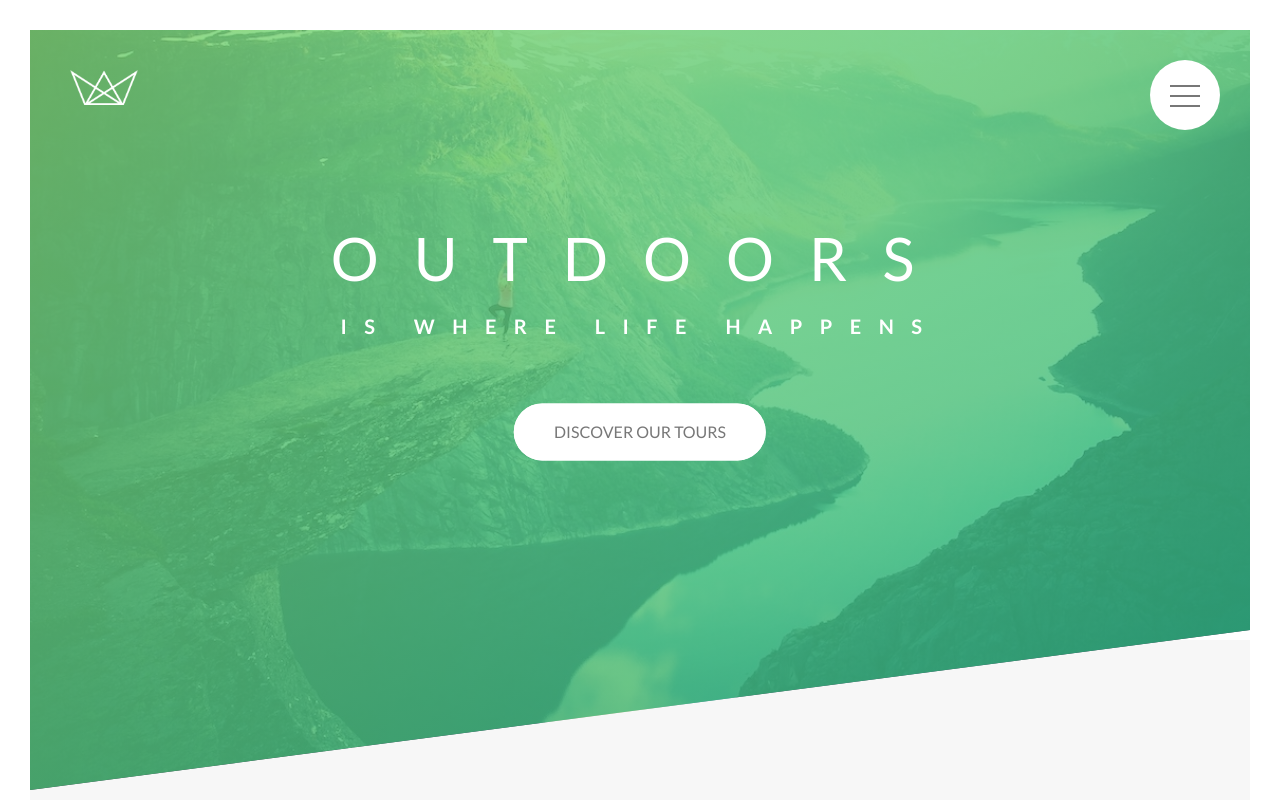
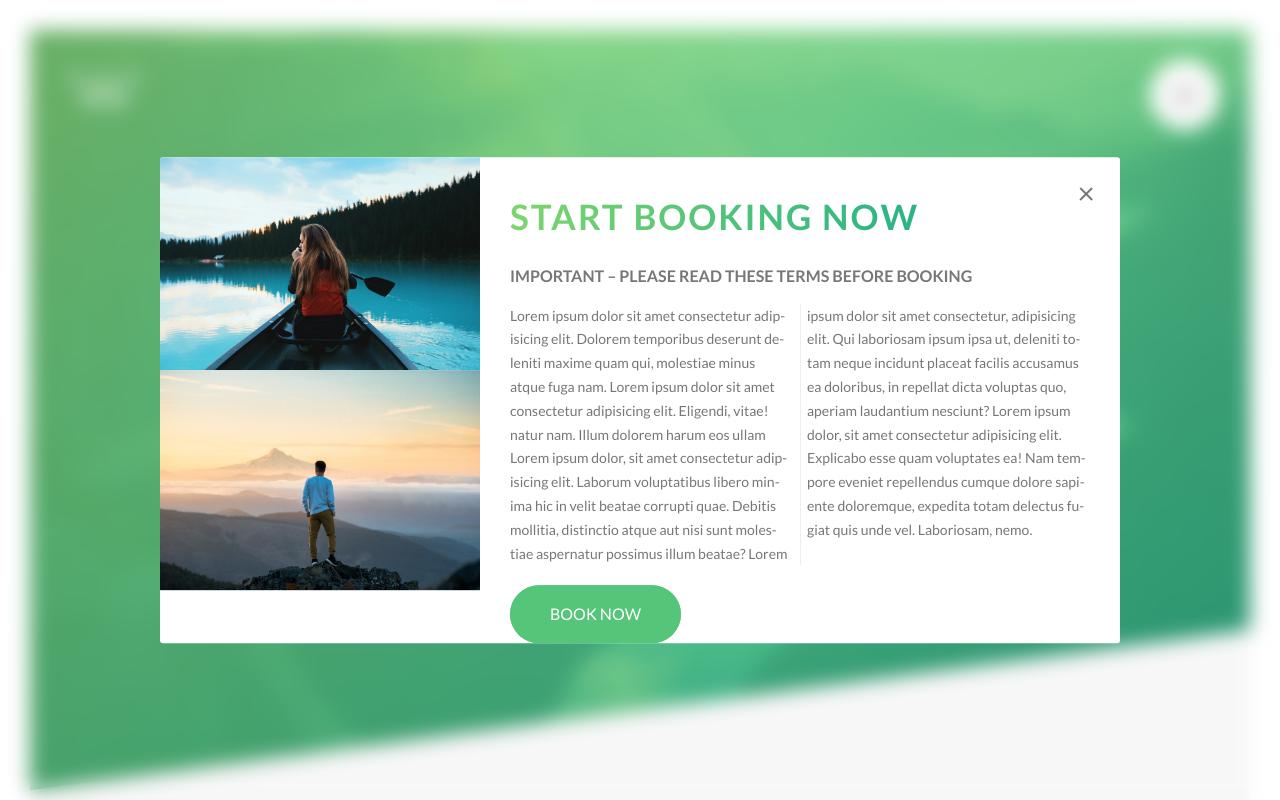
Before and after one commit to mercansezer/Natours, a website: page index.html in a window 1280 px wide. Shown: the top 800 px of the page. Drawn offline with Linux system fonts and the light colour scheme.

Commit message:
Popup added to the cards

```diff
--- a/index.html
+++ b/index.html
@@ -15,6 +15,7 @@
       crossorigin="anonymous"
       referrerpolicy="no-referrer"
     />
+    <script defer src="script/script.js"></script>
     <title>Natours | Exciting tours for adventurous people</title>
   </head>
   <body>
@@ -180,7 +181,9 @@
                   <p class="card__price-only">Only</p>
                   <p class="card__price-value">$297</p>
                 </div>
-                <a href="#popup" class="btn btn--white">Book now!</a>
+                <a href="#popup" class="btn btn--white popup__open"
+                  >Book now!</a
+                >
               </div>
             </div>
           </div>
@@ -209,7 +212,9 @@
                   <p class="card__price-only">Only</p>
                   <p class="card__price-value">$497</p>
                 </div>
-                <a href="#popup" class="btn btn--white">Book now!</a>
+                <a href="#popup" class="btn btn--white popup__open"
+                  >Book now!</a
+                >
               </div>
             </div>
           </div>
@@ -238,7 +243,9 @@
                   <p class="card__price-only">Only</p>
                   <p class="card__price-value">$897</p>
                 </div>
-                <a href="#popup" class="btn btn--white">Book now!</a>
+                <a href="#popup" class="btn btn--white popup__open"
+                  >Book now!</a
+                >
               </div>
             </div>
           </div>
@@ -248,5 +255,45 @@
         </div>
       </section>
     </main>
+
+    <div class="popup">
+      <div class="popup__content">
+        <div class="popup__left">
+          <img src="img/nat-8.jpg" alt="Tour photo" class="popup__img" />
+          <img src="img/nat-9.jpg" alt="Tour photo" class="popup__img" />
+        </div>
+        <div class="popop__right">
+          <div style="position: relative">
+            <a href="#section-tours" class="popup__close">&times;</a>
+            <h2
+              class="heading-secondary u-margin-bottom-small popup__secondary"
+            >
+              Start booking now
+            </h2>
+            <h3 class="heading-tertiary u-margin-bottom-small popup__tertiary">
+              Important &ndash; Please read these terms before booking
+            </h3>
+            <p class="popup__text">
+              Lorem ipsum dolor sit amet consectetur adipisicing elit. Dolorem
+              temporibus deserunt deleniti maxime quam qui, molestiae minus
+              atque fuga nam. Lorem ipsum dolor sit amet consectetur adipisicing
+              elit. Eligendi, vitae! natur nam. Illum dolorem harum eos ullam
+              Lorem ipsum dolor, sit amet consectetur adipisicing elit. Laborum
+              voluptatibus libero minima hic in velit beatae corrupti quae.
+              Debitis mollitia, distinctio atque aut nisi sunt molestiae
+              aspernatur possimus illum beatae? Lorem ipsum dolor sit amet
+              consectetur, adipisicing elit. Qui laboriosam ipsum ipsa ut,
+              deleniti totam neque incidunt placeat facilis accusamus ea
+              doloribus, in repellat dicta voluptas quo, aperiam laudantium
+              nesciunt? Lorem ipsum dolor, sit amet consectetur adipisicing
+              elit. Explicabo esse quam voluptates ea! Nam tempore eveniet
+              repellendus cumque dolore sapiente doloremque, expedita totam
+              delectus fugiat quis unde vel. Laboriosam, nemo.
+            </p>
+            <a href="#" class="btn btn--green popup__btn">Book now</a>
+          </div>
+        </div>
+      </div>
+    </div>
   </body>
 </html>
--- /dev/null
+++ b/sass/components/_popup.scss
@@ -0,0 +1,74 @@
+.popup {
+  position: fixed;
+
+  top: 0;
+  left: 0;
+  width: 100%;
+  height: 100vh;
+  z-index: 9999;
+  transition: all 0.6s;
+  backdrop-filter: blur(10px);
+
+  &__content {
+    display: grid;
+    grid-template-columns: 1fr 2fr;
+    background-color: $color-white;
+    width: 75%;
+    position: absolute;
+    border-radius: 3px;
+    overflow: hidden;
+    top: 50%;
+    left: 50%;
+    transform: translate(-50%, -50%);
+  }
+  &__left {
+    width: 100%;
+  }
+  &__img {
+    width: 100%;
+    display: block;
+  }
+  &__right {
+    width: 100%;
+  }
+  &__close,
+  &:link,
+  &:visited {
+    display: inline-block;
+    color: $color-grey-dark;
+    position: absolute;
+    top: 2rem;
+    right: 2.5rem;
+    font-size: 3rem;
+    text-decoration: none;
+    line-height: 1;
+    transition: all 0.2s;
+    &:hover {
+      color: $color-primary;
+    }
+  }
+  &__secondary {
+    margin-left: 3rem;
+    margin-top: 3rem;
+  }
+  &__tertiary {
+    margin-left: 3rem;
+  }
+  &__text {
+    column-count: 2;
+    column-rule: 1px solid $color-grey-ligh-2;
+    hyphens: auto;
+    font-size: 1.4rem;
+    margin-bottom: 2rem;
+    margin-left: 3rem;
+    margin-right: 3rem;
+  }
+  &__btn {
+    margin-left: 3rem;
+  }
+}
+
+.hidden {
+  visibility: hidden;
+  opacity: 0;
+}
--- a/sass/main.scss
+++ b/sass/main.scss
@@ -9,7 +9,7 @@
 @import "components/composition";
 @import "components/feature-box";
 @import "components/card";
-
+@import "components/popup";
 @import "layout/navigation";
 @import "layout/header";
 @import "layout/grid";
--- /dev/null
+++ b/script/script.js
@@ -0,0 +1,19 @@
+const popupBtn = document.querySelector(".popup__btn");
+const popupClose = document.querySelector(".popup__close");
+const popupOpen = document.querySelectorAll(".popup__open");
+const popupSection = document.querySelector(".popup");
+const popupContent = document.querySelector(".popup__content");
+console.log(popupOpen);
+
+popupClose.addEventListener("click", function (e) {
+  popupSection.classList.add("hidden");
+});
+popupBtn.addEventListener("click", function (e) {
+  popupSection.classList.add("hidden");
+});
+
+popupOpen.forEach(function (openBtn) {
+  openBtn.addEventListener("click", function (e) {
+    popupSection.classList.remove("hidden");
+  });
+});
```
Also changed, not shown: css/style.css.
